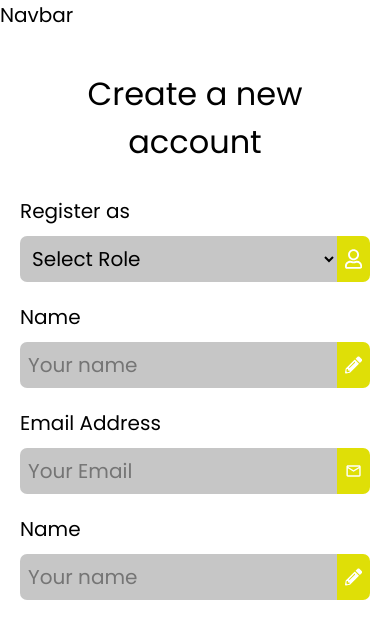
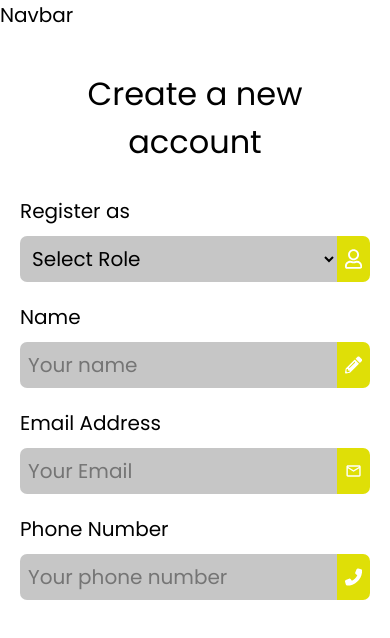
Before and after one commit to OS-Samir/Job-Portal, a React (Vite) app in the folder frontend/: page /register in a window 390 px wide. Shown: the top 638 px of the page. Built offline with nearby package versions, Linux system fonts and the light colour scheme.

Commit message:
added phone number label

```diff
--- a/frontend/src/pages/Register.jsx
+++ b/frontend/src/pages/Register.jsx
@@ -4,6 +4,7 @@ import { useNavigate } from 'react-router-dom';
 import { toast } from 'react-toastify';
 import { clearAllUserErrors, register } from '../../store/slices/userSlice';
 import {FaPencilAlt, FaRegUser} from "react-icons/fa"
+import {FaPhoneFlip} from "react-icons/fa6"
 import {MdOutlineMailOutline} from "react-icons/md"
 const Register = () => {
   const [role, setRole] = useState("");
@@ -162,10 +163,10 @@ const Register = () => {
                   </div>
             </div>
             <div className="inputTag">
-                  <label> Name </label>
+                  <label> Phone Number </label>
                   <div>
-                    <input type="text" placeholder='Your name' value={name} onChange={(e) => setName(e.target.value)} />
-                    <FaPencilAlt />
+                    <input type="number" placeholder='Your phone number' value={phone} onChange={(e) => setPhone(e.target.value)} />
+                    <FaPhoneFlip />
                   </div>
             </div>
           </div>
```
